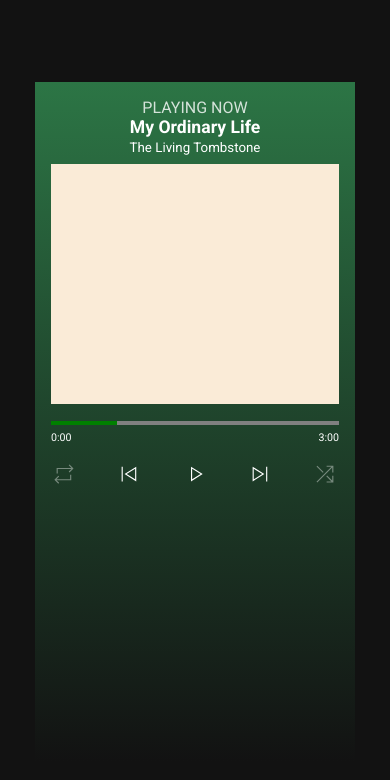
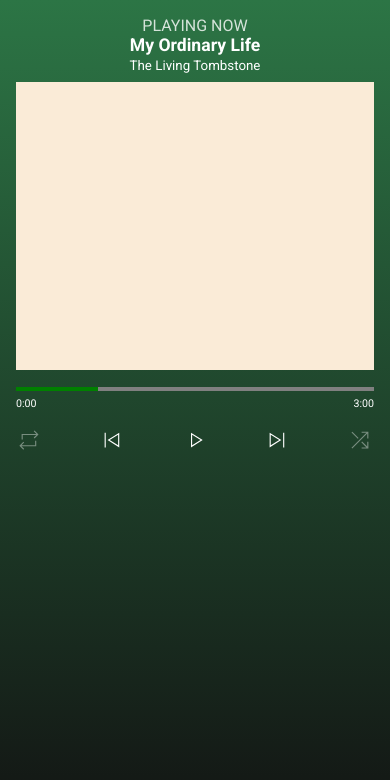
Before and after one commit to Dullat/musicPlayer, a plain HTML site: page index.html in a window 390 px wide. Drawn offline with Linux system fonts and the light colour scheme.

Commit message:
Update style.css

```diff
--- a/style.css
+++ b/style.css
@@ -43,6 +43,7 @@ header > h1 {
   height: 15rem;
   width: 100%;
   background-color: antiquewhite;
+  margin: auto;
   margin-top: 0.5rem;
   margin-bottom: 0.5rem;
   background-image: "";
@@ -122,3 +123,18 @@ progress {
 .repeat.active {
   opacity: 1;
 }
+
+/* responsive */
+
+@media screen and (max-width: 500px) {
+  .wrapper {
+    min-width: 10rem;
+    height: 100vh;
+    width: 100vw;
+  }
+
+  .banner {
+    width: 100%;
+    height: 18rem;
+  }
+}
```
